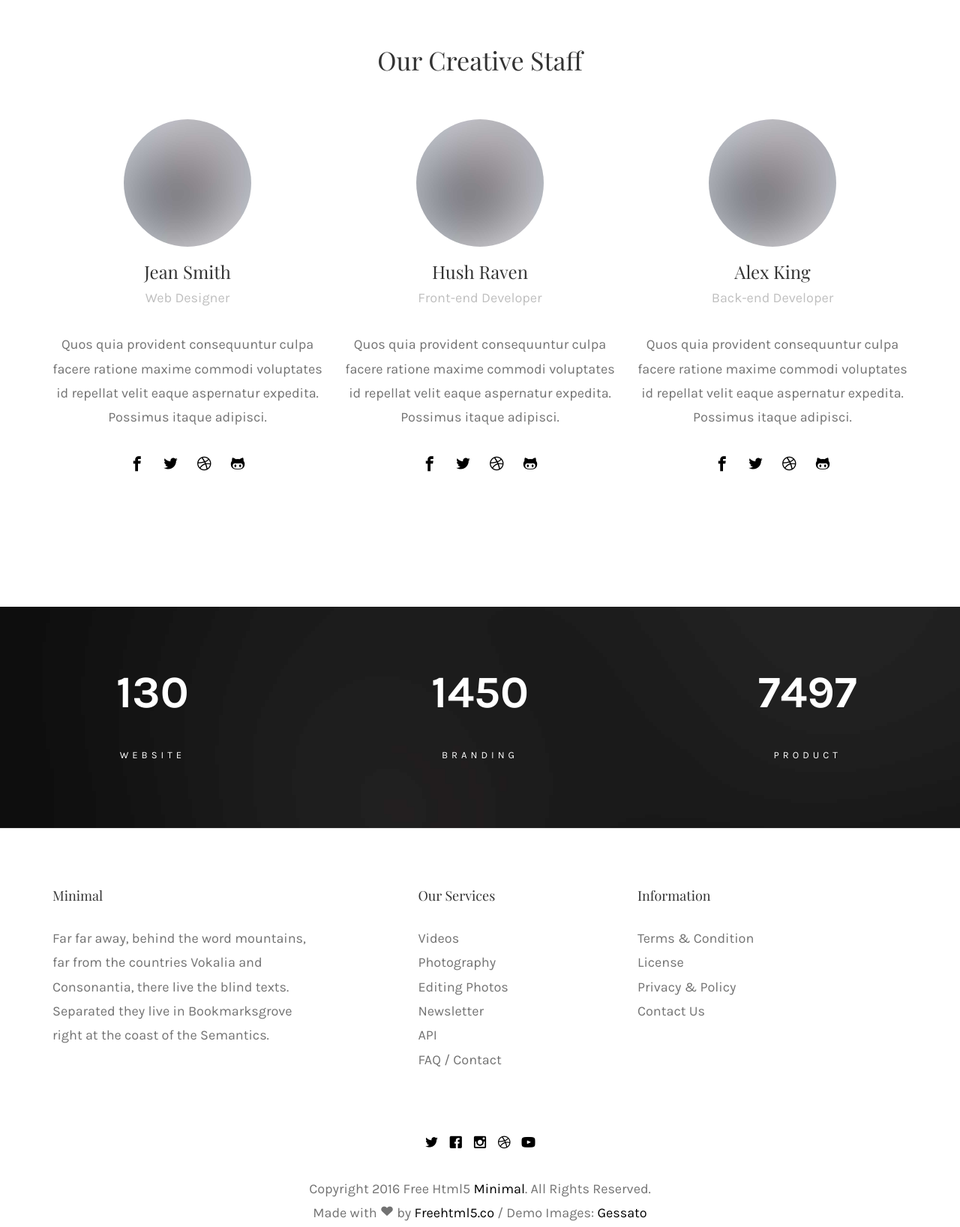
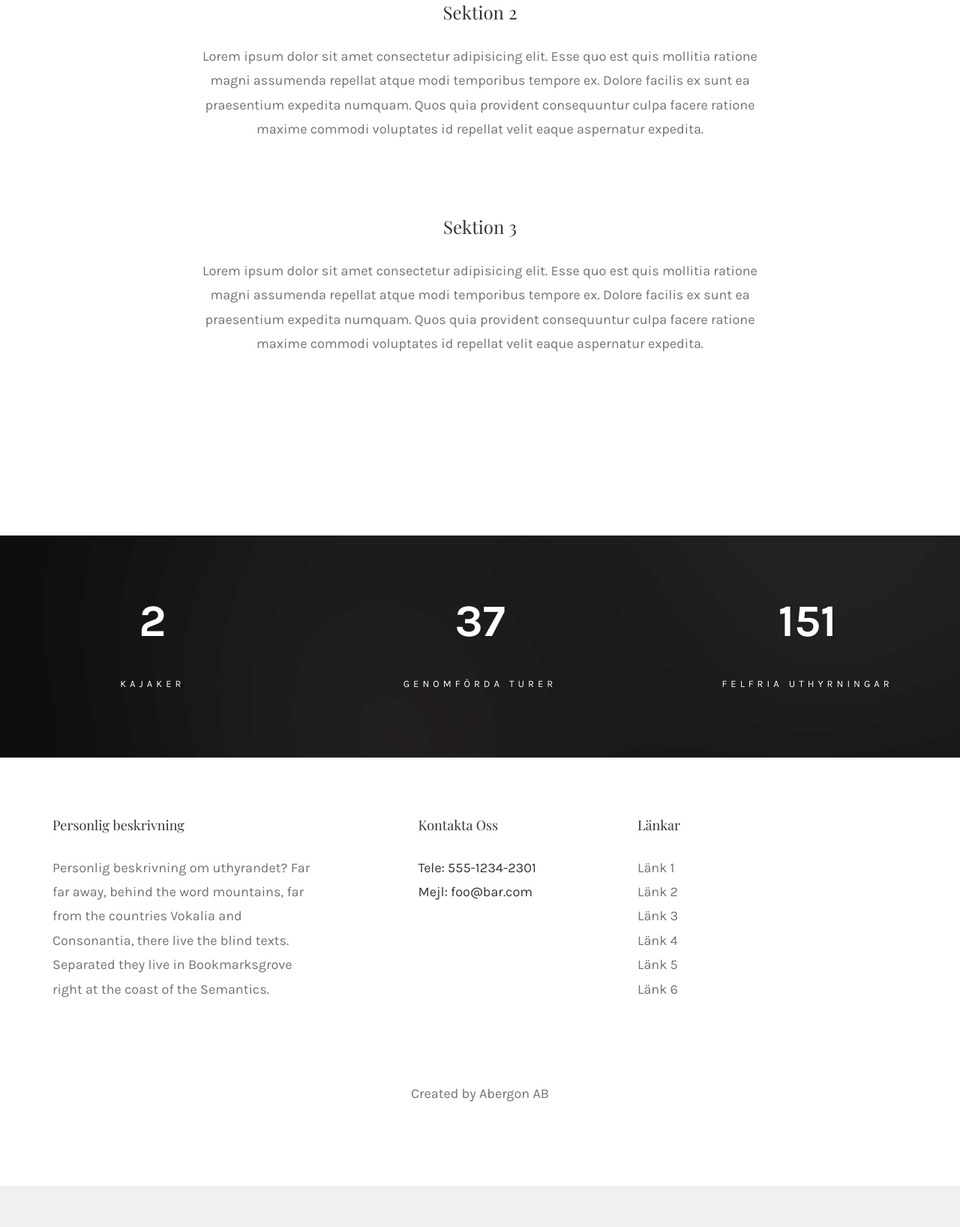
Before and after one commit to fredpriv/fredpriv.github.io, a plain HTML site: page about.html in a window 1280 px wide. Shown: the part 643-2279 px from the top of the page at 75% size. After the commit the page ends 2224 px from the top, so only its background shows below. Drawn offline with nearby package versions, Linux system fonts and the light colour scheme; files whose address does not match are found by name.

Commit message:
Prepared last pages

```diff
--- a/about.html
+++ b/about.html
@@ -74,7 +74,7 @@
 		<header>
 			<div class="container">
 				<div class="fh5co-navbar-brand">
-					<h1 class="text-center"><a class="fh5co-logo" href="index.html">Minimal</a></h1>
+					<h1 class="text-center"><a class="fh5co-logo" href="index.html">Huddinge Kajak</a></h1>
 					<a href="#" class="js-fh5co-nav-toggle fh5co-nav-toggle"><i></i></a>
 				</div>
 			</div>
@@ -83,138 +83,90 @@
 			<div class="container">
 				<div class="row">
 					<div class="col-md-8 col-md-offset-2 animate-box text-center">
-						<h2 class="intro-heading">About Us</h2>
-						<p><span>Created with <i class="icon-heart3"></i> by the fine folks at <a href="http://freehtml5.co">FreeHTML5.co</a></span></p>
+						<h2 class="intro-heading">Om Oss</h2>
 					</div>
 				</div>
 			</div>
 		</div>
-
 
 		<div id="fh5co-about-section">
 			<div class="container">
 				<div class="row animate-box">
 					<div class="col-md-8 col-md-offset-2 text-center animate-box">
 						<div class="about-content">
-							<h3>History</h3>
+							<h3>Bakgrund</h3>
 							<p>Lorem ipsum dolor sit amet consectetur adipisicing elit. Esse quo est quis mollitia ratione magni assumenda repellat atque modi temporibus tempore ex. Dolore facilis ex sunt ea praesentium expedita numquam. Quos quia provident consequuntur culpa facere ratione maxime commodi voluptates id repellat velit eaque aspernatur expedita.</p>
 						</div>
-					</div>
-				</div>
-				<div class="row">
-				<div class="col-md-6 col-md-offset-3 text-center animate-box ">
-						<div class="heading-section">
-							<h2>Our Creative Staff</h2>
+          </div>
+
+          <div class="col-md-8 col-md-offset-2 text-center animate-box">
+						<div class="about-content">
+							<h3>Sektion 2</h3>
+							<p>Lorem ipsum dolor sit amet consectetur adipisicing elit. Esse quo est quis mollitia ratione magni assumenda repellat atque modi temporibus tempore ex. Dolore facilis ex sunt ea praesentium expedita numquam. Quos quia provident consequuntur culpa facere ratione maxime commodi voluptates id repellat velit eaque aspernatur expedita.</p>
 						</div>
-					</div>
-				</div>
-				<div class="row">
-					<div class="col-md-4 col-sm-4 animate-box">
-						<div class="fh5co-staff">
-							<img src="images/person1.jpg" alt="Free HTML5 Templates by freehtml5.co">
-							<h3>Jean Smith</h3>
-							<span class="role">Web Designer</span>
-							<p>Quos quia provident consequuntur culpa facere ratione maxime commodi voluptates id repellat velit eaque aspernatur expedita. Possimus itaque adipisci.</p>
-							<ul class="fh5co-social-icons">
-								<li><a href="#"><i class="icon-facebook3"></i></a></li>
-								<li><a href="#"><i class="icon-twitter2"></i></a></li>
-								<li><a href="#"><i class="icon-dribbble2"></i></a></li>
-								<li><a href="#"><i class="icon-github"></i></a></li>
-							</ul>
-						</div>
-					</div>
-					<div class="col-md-4 col-sm-4 animate-box">
-						<div class="fh5co-staff">
-							<img src="images/person1.jpg" alt="Free HTML5 Templates by freehtml5.co">
-							<h3>Hush Raven</h3>
-							<span class="role">Front-end Developer</span>
-							<p>Quos quia provident consequuntur culpa facere ratione maxime commodi voluptates id repellat velit eaque aspernatur expedita. Possimus itaque adipisci.</p>
-							<ul class="fh5co-social-icons">
-								<li><a href="#"><i class="icon-facebook3"></i></a></li>
-								<li><a href="#"><i class="icon-twitter2"></i></a></li>
-								<li><a href="#"><i class="icon-dribbble2"></i></a></li>
-								<li><a href="#"><i class="icon-github"></i></a></li>
-							</ul>
-						</div>
-					</div>
-					<div class="col-md-4 col-sm-4 animate-box">
-						<div class="fh5co-staff">
-							<img src="images/person1.jpg" alt="Free HTML5 Templates by freehtml5.co">
-							<h3>Alex King</h3>
-							<span class="role">Back-end Developer</span>
-							<p>Quos quia provident consequuntur culpa facere ratione maxime commodi voluptates id repellat velit eaque aspernatur expedita. Possimus itaque adipisci.</p>
-							<ul class="fh5co-social-icons">
-								<li><a href="#"><i class="icon-facebook3"></i></a></li>
-								<li><a href="#"><i class="icon-twitter2"></i></a></li>
-								<li><a href="#"><i class="icon-dribbble2"></i></a></li>
-								<li><a href="#"><i class="icon-github"></i></a></li>
-							</ul>
+          </div>
+
+          <div class="col-md-8 col-md-offset-2 text-center animate-box">
+						<div class="about-content">
+							<h3>Sektion 3</h3>
+							<p>Lorem ipsum dolor sit amet consectetur adipisicing elit. Esse quo est quis mollitia ratione magni assumenda repellat atque modi temporibus tempore ex. Dolore facilis ex sunt ea praesentium expedita numquam. Quos quia provident consequuntur culpa facere ratione maxime commodi voluptates id repellat velit eaque aspernatur expedita.</p>
 						</div>
 					</div>
 				</div>
 			</div>
 		</div>
 
-
 		<div class="fh5co-counters" style="background-image: url(images/hero.jpg);" data-stellar-background-ratio="0.5" id="counter-animate">
 			<div class="fh5co-narrow-content animate-box">
 				<div class="row" >
 					<div class="col-md-4 text-center">
-						<span class="fh5co-counter js-counter" data-from="0" data-to="130" data-speed="5000" data-refresh-interval="50"></span>
-						<span class="fh5co-counter-label">Website</span>
+						<span class="fh5co-counter js-counter" data-from="0" data-to="2" data-speed="5000" data-refresh-interval="50"></span>
+						<span class="fh5co-counter-label">KAjAKER</span>
 					</div>
 					<div class="col-md-4 text-center">
-						<span class="fh5co-counter js-counter" data-from="0" data-to="1450" data-speed="5000" data-refresh-interval="50"></span>
-						<span class="fh5co-counter-label">Branding</span>
+						<span class="fh5co-counter js-counter" data-from="0" data-to="37" data-speed="5000" data-refresh-interval="50"></span>
+						<span class="fh5co-counter-label">genomförda Turer</span>
 					</div>
 					<div class="col-md-4 text-center">
-						<span class="fh5co-counter js-counter" data-from="0" data-to="7497" data-speed="5000" data-refresh-interval="50"></span>
-						<span class="fh5co-counter-label">Product</span>
+						<span class="fh5co-counter js-counter" data-from="0" data-to="151" data-speed="5000" data-refresh-interval="50"></span>
+						<span class="fh5co-counter-label">felfria Uthyrningar</span>
 					</div>
 				</div>
 			</div>
-		</div>
+    </div>
+
 		<footer>
 			<div id="footer">
 				<div class="container">
 					<div class="row">
 						<div class="col-md-4">
-							<h3 class="section-title">Minimal</h3>
-							<p>Far far away, behind the word mountains, far from the countries Vokalia and Consonantia, there live the blind texts. Separated they live in Bookmarksgrove right at the coast of the Semantics.</p>
+							<h3 class="section-title">Personlig beskrivning</h3>
+							<p>Personlig beskrivning om uthyrandet? Far far away, behind the word mountains, far from the countries Vokalia and Consonantia, there live the blind texts. Separated they live in Bookmarksgrove right at the coast of the Semantics.</p>
 						</div>
 
 						<div class="col-md-4 col-md-push-1">
-							<h3 class="section-title">Our Services</h3>
-							<ul>
-								<li><a href="#">Videos</a></li>
-								<li><a href="#">Photography</a></li>
-								<li><a href="#">Editing Photos</a></li>
-								<li><a href="#">Newsletter</a></li>
-								<li><a href="#">API</a></li>
-								<li><a href="#">FAQ / Contact</a></li>
-							</ul>
+							<h3 class="section-title">Kontakta Oss</h3>
+              <ul>
+                <li>Tele: 555-1234-2301</li>
+                <li>Mejl: foo@bar.com</li>
+              </ul>
 						</div>
 
 						<div class="col-md-4">
-							<h3 class="section-title">Information</h3>
+							<h3 class="section-title">Länkar</h3>
 							<ul>
-								<li><a href="#">Terms &amp; Condition</a></li>
-								<li><a href="#">License</a></li>
-								<li><a href="#">Privacy &amp; Policy</a></li>
-								<li><a href="#">Contact Us</a></li>
+								<li><a href="#">Länk 1</a></li>
+								<li><a href="#">Länk 2</a></li>
+								<li><a href="#">Länk 3</a></li>
+								<li><a href="#">Länk 4</a></li>
+								<li><a href="#">Länk 5</a></li>
+								<li><a href="#">Länk 6</a></li>
 							</ul>
 						</div>
 					</div>
 					<div class="row copy-right">
 						<div class="col-md-6 col-md-offset-3 text-center">
-							<p class="fh5co-social-icon">
-								<a href="#"><i class="icon-twitter2"></i></a>
-								<a href="#"><i class="icon-facebook2"></i></a>
-								<a href="#"><i class="icon-instagram"></i></a>
-								<a href="#"><i class="icon-dribbble2"></i></a>
-								<a href="#"><i class="icon-youtube"></i></a>
-							</p>
-							<p>Copyright 2016 Free Html5 <a href="#">Minimal</a>. All Rights Reserved. <br>Made with <i class="icon-heart3"></i> by <a href="http://freehtml5.co/" target="_blank">Freehtml5.co</a> / Demo Images: <a href="http://blog.gessato.com/" target="_blank">Gessato</a></p>
+							<p>Created by Abergon AB</p>
 						</div>
 					</div>
 				</div>
```
Also changed, not shown: contact.html (+34 -43 lines), index.html (+1 -1 lines).
